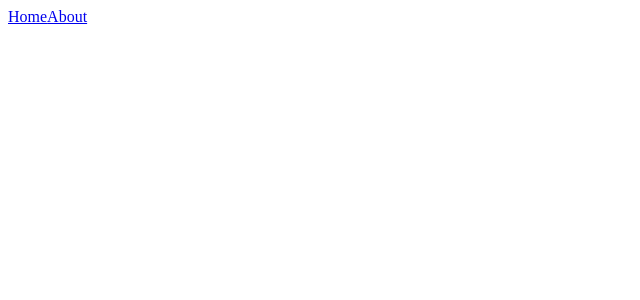
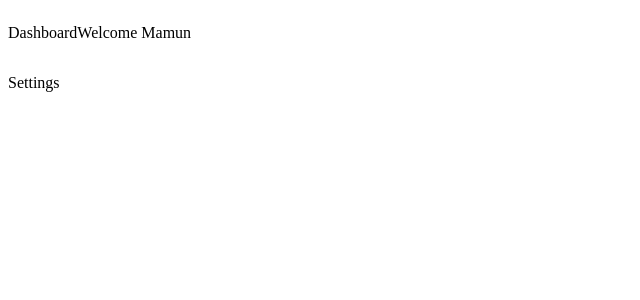
Before and after one commit to MamunVerse/Nuxt3-Basic-Project, a Nuxt app: page /profile in a window 1280 px wide. Before the commit this address had no page. Shown: the top 300 px of the page, without its empty margins (0-640 px from the left). Built offline with nearby package versions, Linux system fonts and the light colour scheme.

Commit message:
Learn About Layout diffrent for diffrent page and page without layout

```diff
--- a/layouts/default.vue
+++ b/layouts/default.vue
@@ -1,5 +1,8 @@
 <template>
-    <NuxtLink to="/">Home</NuxtLink>
-    <NuxtLink to="about">About</NuxtLink>
-    <slot></slot>
+    <div>
+        <NuxtLink to="/">Home</NuxtLink>
+        <NuxtLink to="about">About</NuxtLink>
+        <NuxtLink to="profile">Profile</NuxtLink>
+        <slot></slot>
+    </div>
 </template>
--- /dev/null
+++ b/layouts/sidebar.vue
@@ -0,0 +1,21 @@
+<template>
+    <main class="user-layout">
+        <article class="sidebar">
+            <p>Dashboard</p>
+            <p>Settings</p>
+        </article>
+        <section>
+            <slot></slot>
+        </section>
+    </main>
+</template>
+
+<style>
+.sidebar{
+    display: flex;
+    flex-direction: column;
+}
+.user-layout{
+    display: flex;
+}
+</style>
--- /dev/null
+++ b/other.vue
@@ -0,0 +1,5 @@
+<template>
+  <div>
+    <NuxtWelcome />
+  </div>
+</template>
--- a/pages/about.vue
+++ b/pages/about.vue
@@ -3,3 +3,9 @@
         <h1>About</h1>
     </div>
 </template>
+
+<script>
+    definePageMeta({
+        layout : false,
+    })
+</script>
--- /dev/null
+++ b/pages/profile.vue
@@ -0,0 +1,10 @@
+<template>
+    <p>Welcome Mamun</p>
+</template>
+
+
+<script>
+    definePageMeta({
+        layout : 'sidebar'
+    })
+</script>
```
Also changed, not shown: 1 other file (tests, documents, lock files or other folders).
